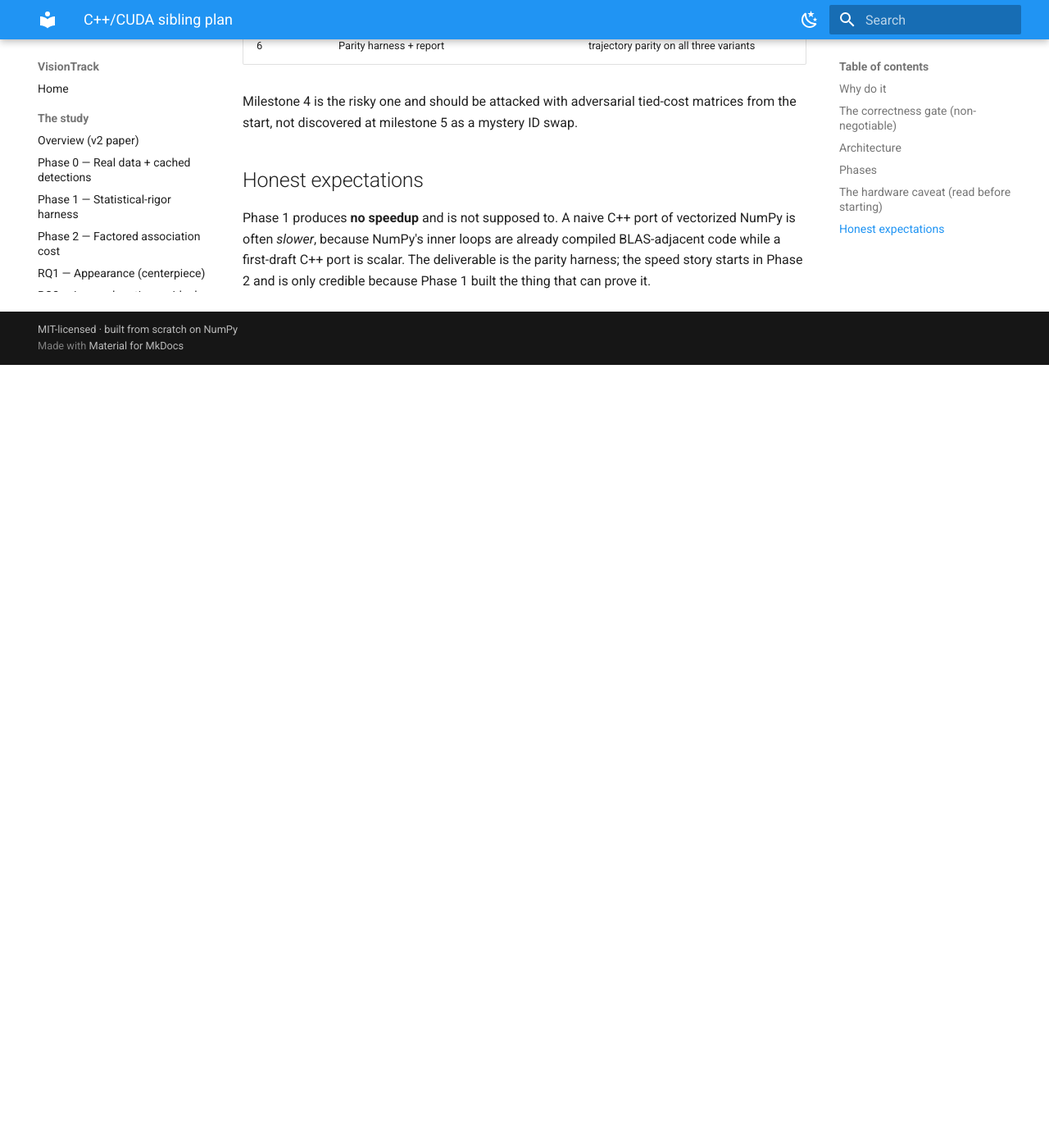
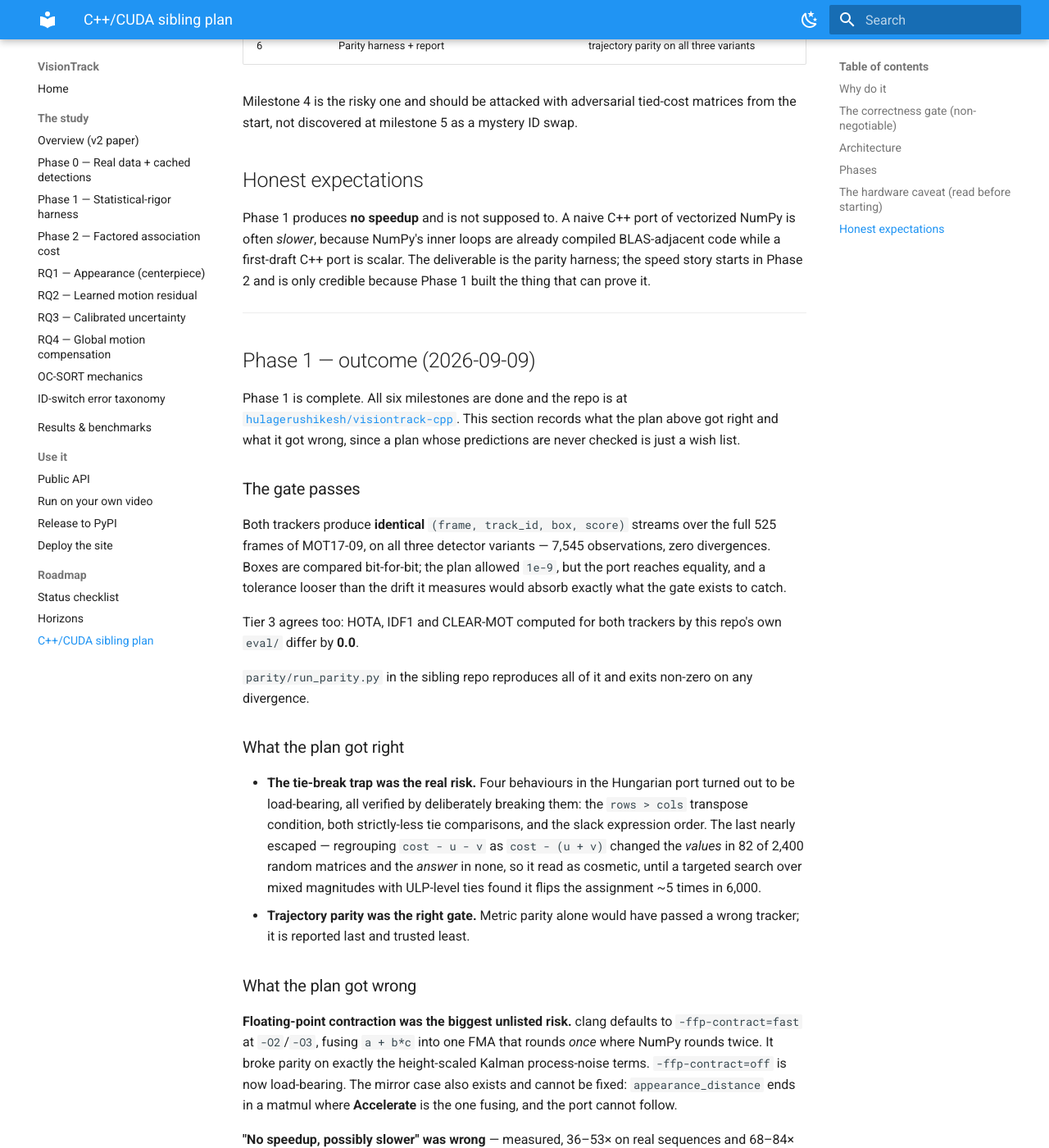
Before and after one commit to hulagerushikesh/visiontrack, an MkDocs documentation site: the page built from docs/CPP_CUDA_TRACKER_PLAN.md, in a window 1280 px wide and 1400 px high, scrolled down 5986 px. Shown: the whole window at 82% size. Built offline with MkDocs 1.6.1 and Material for MkDocs 9.7.7, drawn with Linux system fonts in a browser that asks for light colours; before the commit the page ends 6431 px from its top, so only the background shows below that; some of the changed text lies outside the part shown.

Commit message:
docs: record the Phase 1 outcome against the plan's own predictions
Phase 1 of the C++/CUDA sibling is complete: trajectory parity holds on all
three MOT17-09 variants, 7,545 observations, zero divergences, and identical
HOTA/IDF1/CLEAR-MOT.

Records what the plan got right (the tie-break trap was the real risk;
trajectory parity was the right gate) and what it got wrong, so the predictions
are checked rather than left standing:

  * Floating-point contraction was the biggest unlisted risk. clang's default
    -ffp-contract=fast fuses a + b*c into an FMA that rounds once where NumPy
    rounds twice, breaking parity on the height-scaled Kalman noise terms.
  * "No speedup, possibly slower" was wrong -- 36-53x measured. The premise
    that the hot path was already compiled NumPy does not hold: _kuhn_munkres
    is a pure-Python O(n^3) triple loop, and the per-track calls run on 4- and
    8-element arrays where NumPy's per-call cost dominates.

Consequence: Phase 2's intended headline about LAPJV needs revising downward,
since much of that cost was interpreter overhead the port already removed.

```diff
--- a/docs/CPP_CUDA_TRACKER_PLAN.md
+++ b/docs/CPP_CUDA_TRACKER_PLAN.md
@@ -236,3 +236,72 @@ vectorized NumPy is often *slower*, because NumPy's inner loops are already
 compiled BLAS-adjacent code while a first-draft C++ port is scalar. The
 deliverable is the parity harness; the speed story starts in Phase 2 and is only
 credible because Phase 1 built the thing that can prove it.
+
+---
+
+## Phase 1 — outcome (2026-09-09)
+
+Phase 1 is complete. All six milestones are done and the repo is at
+[`hulagerushikesh/visiontrack-cpp`](https://github.com/hulagerushikesh/visiontrack-cpp).
+This section records what the plan above got right and what it got wrong, since
+a plan whose predictions are never checked is just a wish list.
+
+### The gate passes
+
+Both trackers produce **identical** `(frame, track_id, box, score)` streams over
+the full 525 frames of MOT17-09, on all three detector variants — 7,545
+observations, zero divergences. Boxes are compared bit-for-bit; the plan allowed
+`1e-9`, but the port reaches equality, and a tolerance looser than the drift it
+measures would absorb exactly what the gate exists to catch.
+
+Tier 3 agrees too: HOTA, IDF1 and CLEAR-MOT computed for both trackers by this
+repo's own `eval/` differ by **0.0**.
+
+`parity/run_parity.py` in the sibling repo reproduces all of it and exits
+non-zero on any divergence.
+
+### What the plan got right
+
+- **The tie-break trap was the real risk.** Four behaviours in the Hungarian
+  port turned out to be load-bearing, all verified by deliberately breaking them:
+  the `rows > cols` transpose condition, both strictly-less tie comparisons, and
+  the slack expression order. The last nearly escaped — regrouping
+  `cost - u - v` as `cost - (u + v)` changed the *values* in 82 of 2,400 random
+  matrices and the *answer* in none, so it read as cosmetic, until a targeted
+  search over mixed magnitudes with ULP-level ties found it flips the assignment
+  ~5 times in 6,000.
+- **Trajectory parity was the right gate.** Metric parity alone would have
+  passed a wrong tracker; it is reported last and trusted least.
+
+### What the plan got wrong
+
+**Floating-point contraction was the biggest unlisted risk.** clang defaults to
+`-ffp-contract=fast` at `-O2`/`-O3`, fusing `a + b*c` into one FMA that rounds
+*once* where NumPy rounds twice. It broke parity on exactly the height-scaled
+Kalman process-noise terms. `-ffp-contract=off` is now load-bearing. The mirror
+case also exists and cannot be fixed: `appearance_distance` ends in a matmul
+where **Accelerate** is the one fusing, and the port cannot follow.
+
+**"No speedup, possibly slower" was wrong** — measured, 36–53× on real sequences
+and 68–84× from 5 to 400 simultaneous objects. The premise was that "NumPy's
+inner loops are already compiled BLAS-adjacent code". Profiling shows that is
+not true of this tracker's hot path:
+
+- `_kuhn_munkres` is a hand-written O(n³) triple loop in **pure Python**, and the
+  largest single entry in the profile. No vectorization anywhere in it.
+- The per-track calls run on 4- and 8-element arrays — `xyah_to_xyxy` ~8,850
+  times per 60 frames, `kalman.update` ~2,950 — where NumPy's fixed per-call cost
+  dwarfs the arithmetic.
+
+Two easier explanations were tested and rejected: `Detection` construction (at
+most 3% of a frame) and NumPy per-call overhead on small matrices (which would
+predict the advantage collapsing as the problem grows; it stays flat).
+
+### Consequence for Phase 2
+
+The intended headline — *"LAPJV replaced the O(n³) Hungarian and the numbers did
+not move"* — needs revising. Much of what LAPJV was expected to win was
+interpreter overhead the C++ port has already removed, so the remaining
+algorithmic gain should be expected to be **smaller** than assumed. It now has a
+fair baseline and a gate that fails on a single flipped association, which is
+what Phase 1 was actually for.
```
